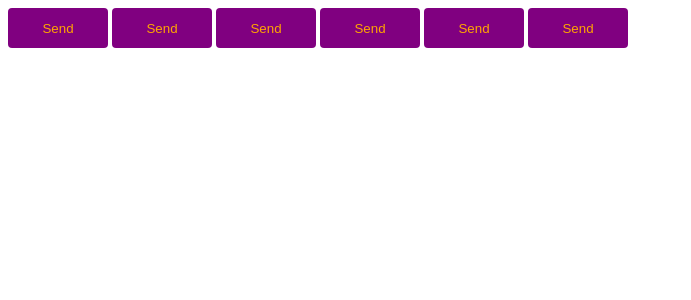
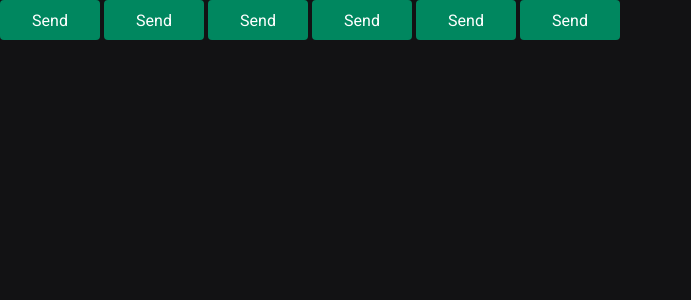
Before and after one commit to LeonardoBrizolla/02-ignite-timer, a React (Vite) app: page / in a window 1280 px wide. Shown: the top 300 px of the page, without its empty margins (0-691 px from the left). Built offline with nearby package versions, Linux system fonts and the light colour scheme.

Commit message:
Global Style

```diff
--- a/index.html
+++ b/index.html
@@ -2,7 +2,16 @@
 <html lang="en">
   <head>
     <meta charset="UTF-8" />
+
+    <link rel="preconnect" href="https://fonts.googleapis.com" />
+    <link rel="preconnect" href="https://fonts.gstatic.com" crossorigin />
+
     <meta name="viewport" content="width=device-width, initial-scale=1.0" />
+
+    <link
+      href="https://fonts.googleapis.com/css2?family=Roboto+Mono:wght@700&family=Roboto:wght@400;700&display=swap"
+      rel="stylesheet"
+    />
 
     <title>Ignite Timer</title>
   </head>
--- a/src/App.tsx
+++ b/src/App.tsx
@@ -1,5 +1,6 @@
 import { ThemeProvider } from "styled-components";
 import { Button } from "./components/Button";
+import { GlobalStyle } from "./styles/global";
 import { defaultTheme } from "./styles/theme/default";
 
 export function App() {
@@ -11,6 +12,8 @@
       <Button variant="danger"/>
       <Button variant="neutral"/>
       <Button />
+
+      <GlobalStyle />
     </ThemeProvider>
   )
 }
--- a/src/components/Button.styles.ts
+++ b/src/components/Button.styles.ts
@@ -26,8 +26,8 @@
   border: 0;
   margin-right: 4px;
 
-  background-color: ${props => props.theme.primary};
-  color: ${props => props.theme.secondary};
+  background-color: ${props => props.theme['green-500']};
+  color: ${props => props.theme.white};
 
   /* ${props => {
     return css`
--- /dev/null
+++ b/src/styles/global.ts
@@ -0,0 +1,25 @@
+import { createGlobalStyle } from 'styled-components'
+
+export const GlobalStyle = createGlobalStyle`
+  * {
+    margin: 0;
+    padding: 0;
+    box-sizing: border-box;
+  }
+
+  :focus {
+    outline: 0;
+    box-shadow: 0 0 0 2px ${props => props.theme['green-500']};
+  }
+
+  body {
+    background: ${props => props.theme['gray-900']};
+    color: ${props => props.theme['gray-300']};
+  }
+
+  body, input, textarea, button {
+    font-family: 'Roboto', sans-serif;
+    font-weight: 400;
+    font-size: 1rem;
+  }
+`
--- a/src/styles/theme/default.ts
+++ b/src/styles/theme/default.ts
@@ -1,4 +1,21 @@
 export const defaultTheme = {
-  primary: 'purple',
-  secondary: 'orange',
+  white: '#FFF',
+
+  'gray-100': '#E1E1E6',
+  'gray-300': '#C4C4CC',
+  'gray-400': '#8D8D99',
+  'gray-500': '#7C7C8A',
+  'gray-600': '#323238',
+  'gray-700': '#29292E',
+  'gray-800': '#202024',
+  'gray-900': '#121214',
+
+  'green-300': '#00B37E',
+  'green-500': '#00875F',
+  'green-700': '#015F43',
+
+  'red-500': '#AB222E',
+  'red-700': '#7A1921',
+
+  'yellow-500': '#FBA94C',
 }
```
